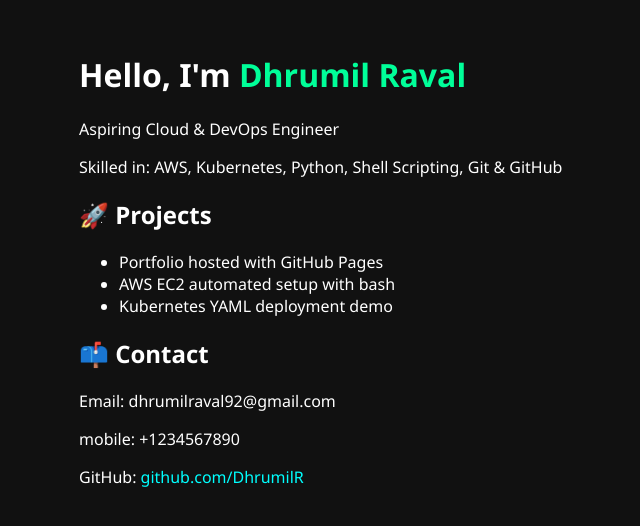
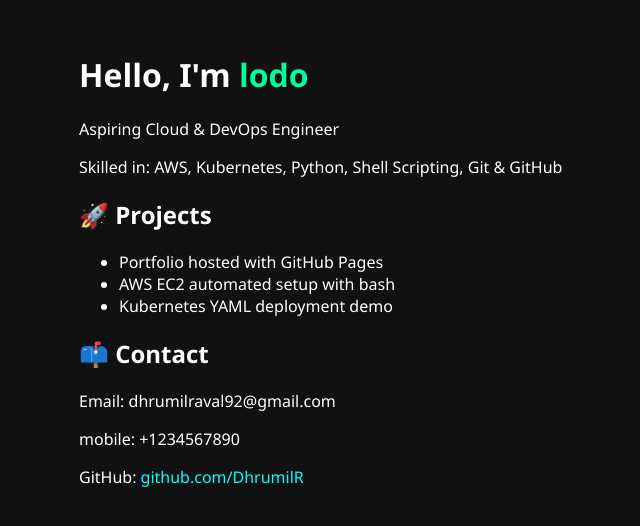
Before and after one commit to DhrumilR/dhrumil-portfolio, a plain HTML site: page index.html in a window 1280 px wide. Shown: the whole page, without its empty margins (161-801 px from the left). Drawn offline with Linux system fonts and the light colour scheme.

Commit message:
Update index.html

```diff
--- a/index.html
+++ b/index.html
@@ -3,12 +3,12 @@
 <head>
   <meta charset="UTF-8" />
   <meta name="viewport" content="width=device-width, initial-scale=1.0" />
-  <title>Dhrumil Raval | DevOps Portfolio</title>
+  <title>lodo | DevOps Portfolio</title>
   <link rel="stylesheet" href="style.css" />
 </head>
 <body>
   <div class="container">
-    <h1>Hello, I'm <span>Dhrumil Raval</span></h1>
+    <h1>Hello, I'm <span>lodo</span></h1>
     <p>Aspiring Cloud & DevOps Engineer</p>
     <p>Skilled in: AWS, Kubernetes, Python, Shell Scripting, Git & GitHub</p>
 
```
